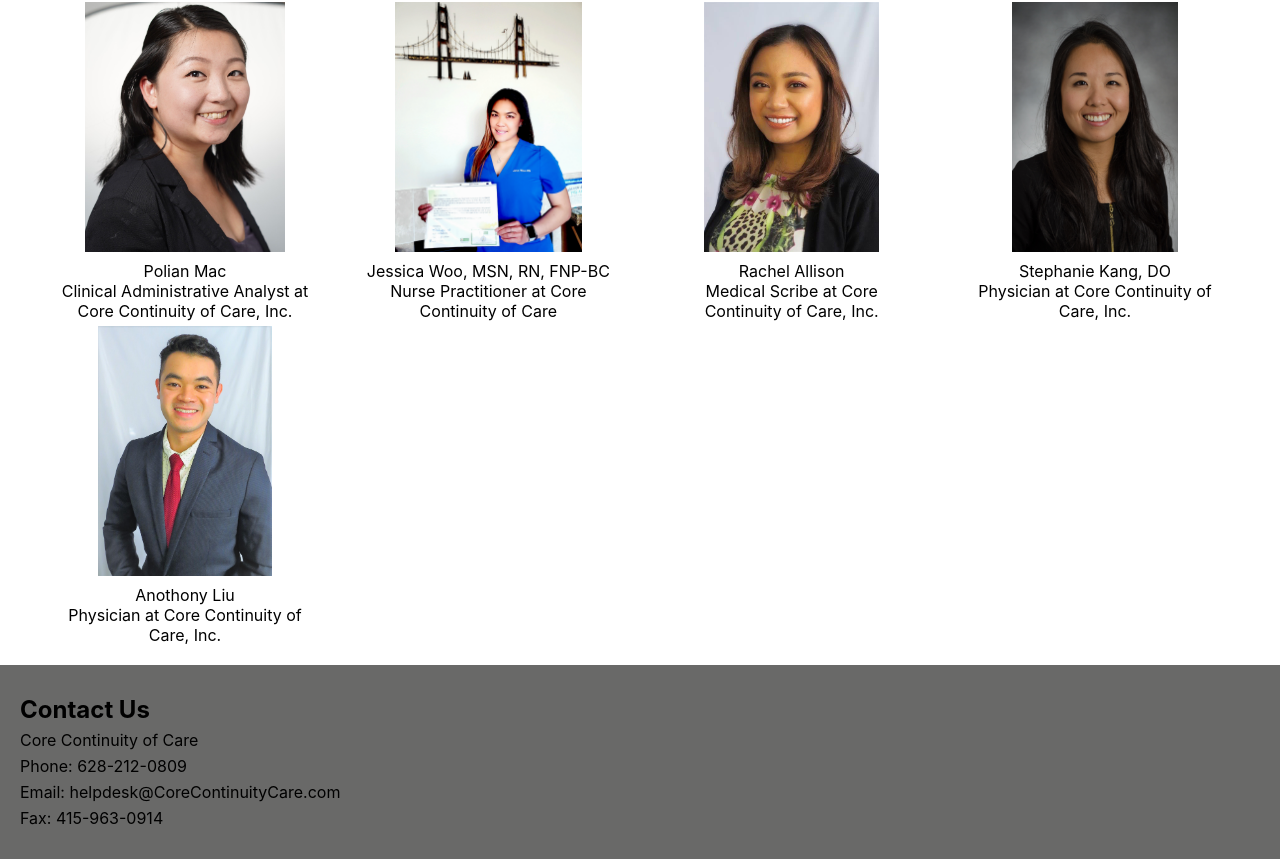
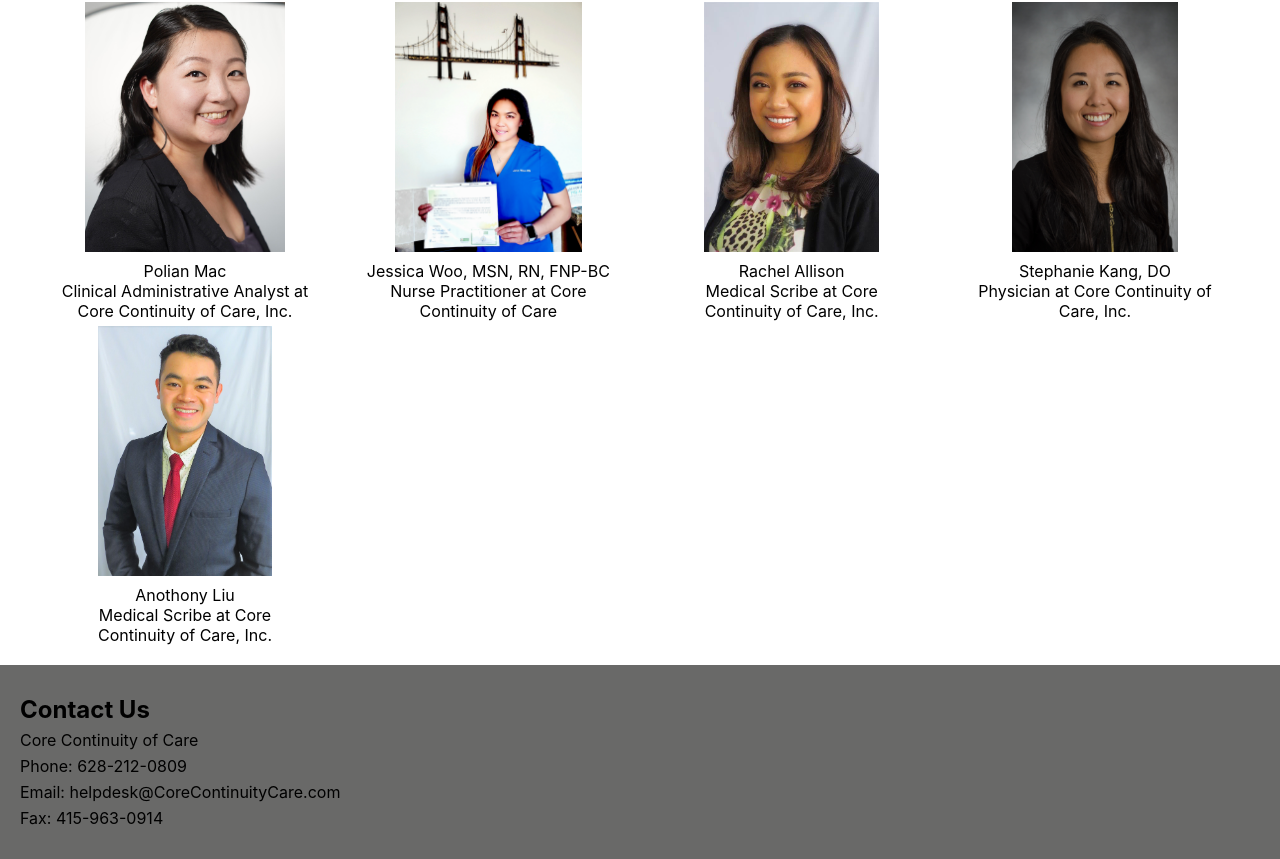
Before and after one commit to GilBu/corecontinuitycare, a React (Create React App) app: page /about in a window 1280 px wide. Shown: the part 699-1558 px from the top of the page. Built offline with nearby package versions, Linux system fonts and the light colour scheme.

Commit message:
change Anothony title

```diff
--- a/src/components/pages/about/images.js
+++ b/src/components/pages/about/images.js
@@ -59,7 +59,7 @@ export const imagesList= [
   },
   {
     name: 'Anothony Liu',
-    title: 'Physician at Core Continuity of Care, Inc.',
+    title: 'Medical Scribe at Core Continuity of Care, Inc.',
     image: aLiu,
     bio: "Anthony is an aspiring physician with an interest in internal medicine. He graduated at University of California, Davis in 2018 with a Bachelor's of Science in Neurobiology. He is currently completing his post-baccalaureate program at California State University, East Bay before moving onto medical school. He believes that providing culturally sensitive patient care will be the future of medicine and strives to become a provider for patients of all cultures and backgrounds. He serves as a Communications Director at Mabuhay Health Center, a student-run free community health clinic targeting underserved Filipino-American residents in San Francisco’s South of Market (SOMA) district. He also enjoys traveling and learning about foreign cultures and languages."
   },
```
